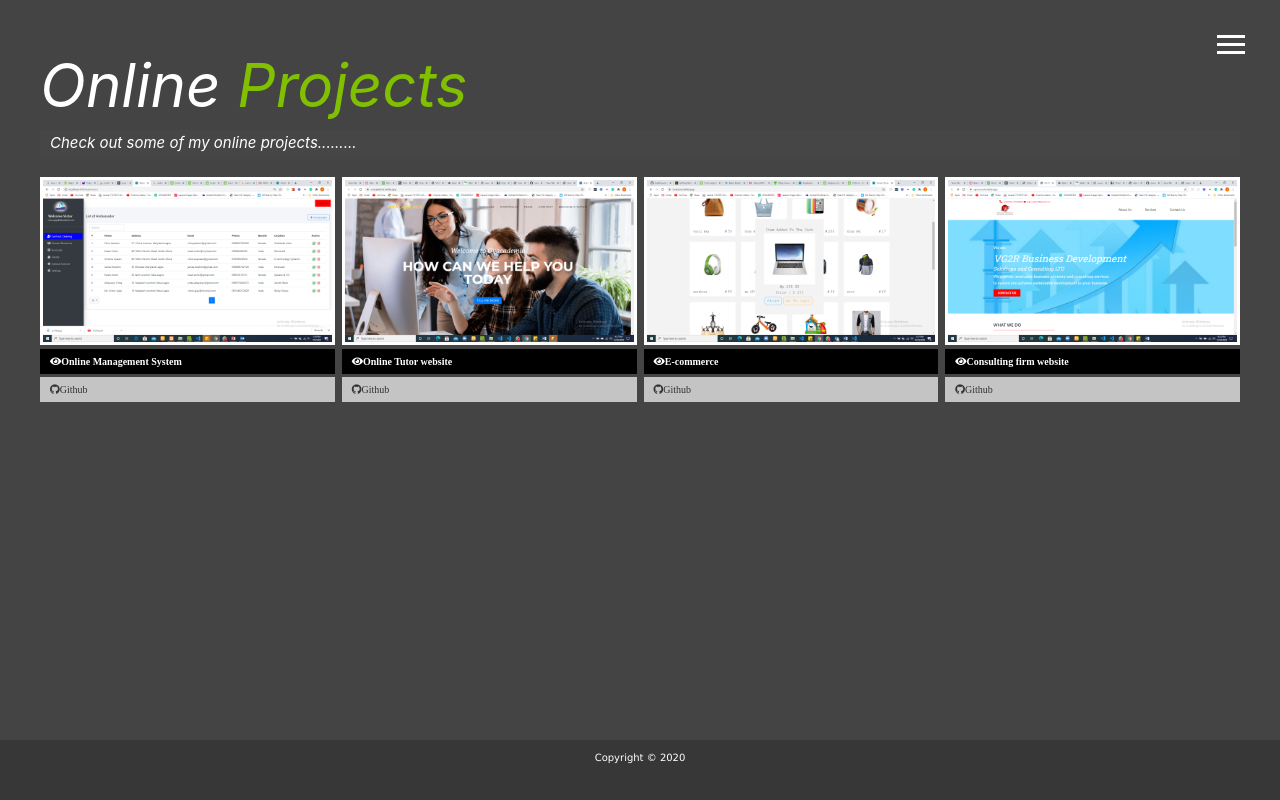
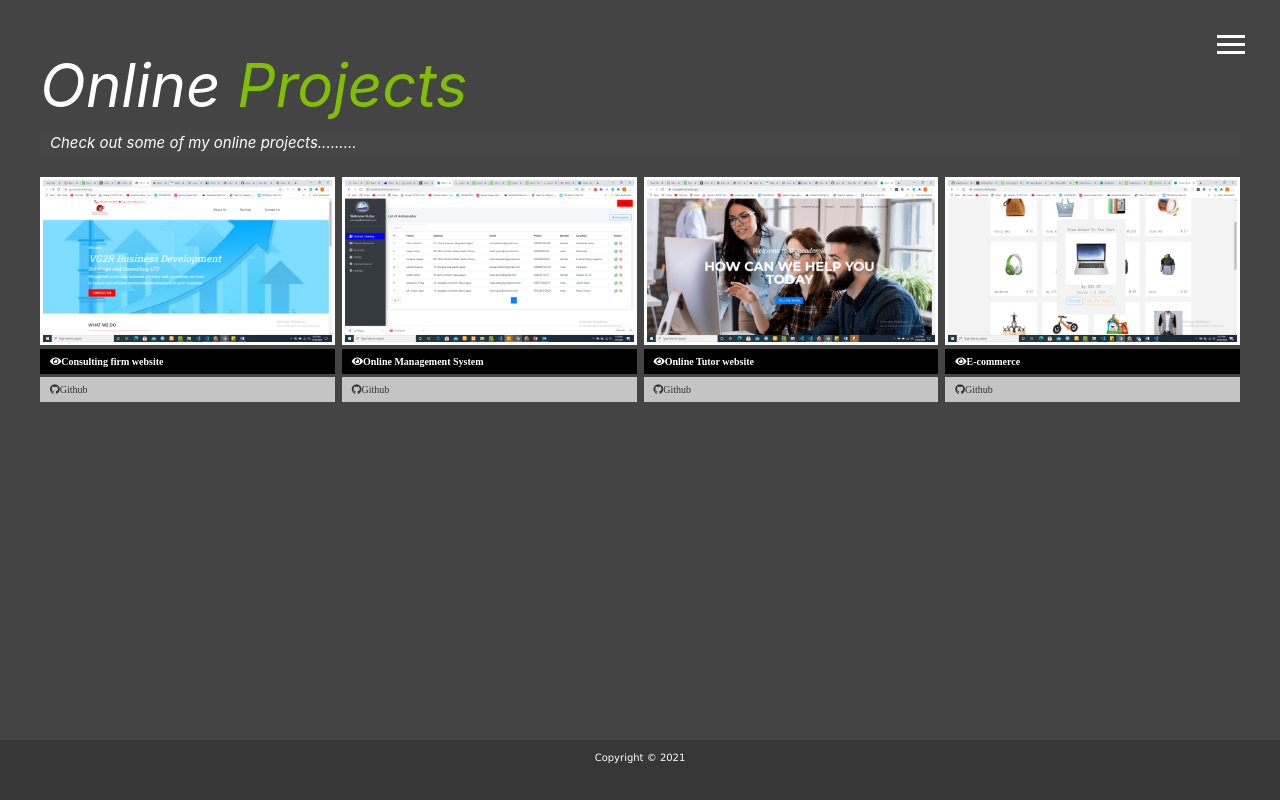
Before and after one commit to oluwatoyinn/portfolio-website, a plain HTML site: page dist/project.html in a window 1280 px wide. Drawn offline with Linux system fonts and the light colour scheme.

Commit message:
adding consulting project

```diff
--- a/dist/project.html
+++ b/dist/project.html
@@ -47,6 +47,17 @@
         </h2>
         <div class="projects">
             <div class="item">
+                <a href="http://vgrconsultingltd.com/" target="_blank">
+                    <img src="./img/project/vgrconsult.png" alt="Project">
+                </a>
+                <a href="http://vgrconsultingltd.com/"  class="btn-light" target="_blank">
+                    <i class="fas fa-eye">Consulting firm website</i>
+                </a>
+                <a href="https://github.com/oluwatoyinn/vg_client" target="_blank" class="btn-dark">
+                    <i class="fab fa-github">Github</i>
+                </a>
+            </div>
+            <div class="item">
                 <a href="https://ovateknokleen.netlify.app/" target="_blank">
                     <img src="./img/project/website layout.png" alt="Project">
                 </a>
@@ -79,17 +90,7 @@
                     <i class="fab fa-github">Github</i>
                 </a>
             </div>
-            <div class="item">
-                <a href="https://vgrconsult.netlify.app/" onclick="return false;" target="_blank">
-                    <img src="./img/project/vgrconsult.png" alt="Project">
-                </a>
-                <a href="https://vgrconsult.netlify.app/"  class="btn-light" target="_blank">
-                    <i class="fas fa-eye">Consulting firm website</i>
-                </a>
-                <a href="https://github.com/oluwatoyinn/vg_client" target="_blank" class="btn-dark">
-                    <i class="fab fa-github">Github</i>
-                </a>
-            </div>
+
             <!-- <div class="item">
                 <a href="https://ovainvestment.netlify.app/" target="_blank">
                     <img src="./img/project/ovainvest.png" alt="Project">
@@ -105,7 +106,7 @@
     </main>
 
     <footer id="main-footer">
-        Copyright &copy 2020
+        Copyright &copy 2021
     </footer>
 
     <script src="js/main.js"></script>
```
Also changed, not shown: dist/about.html (+1 -1 lines), dist/contact.html (+1 -1 lines), dist/index.html (+1 -1 lines).
